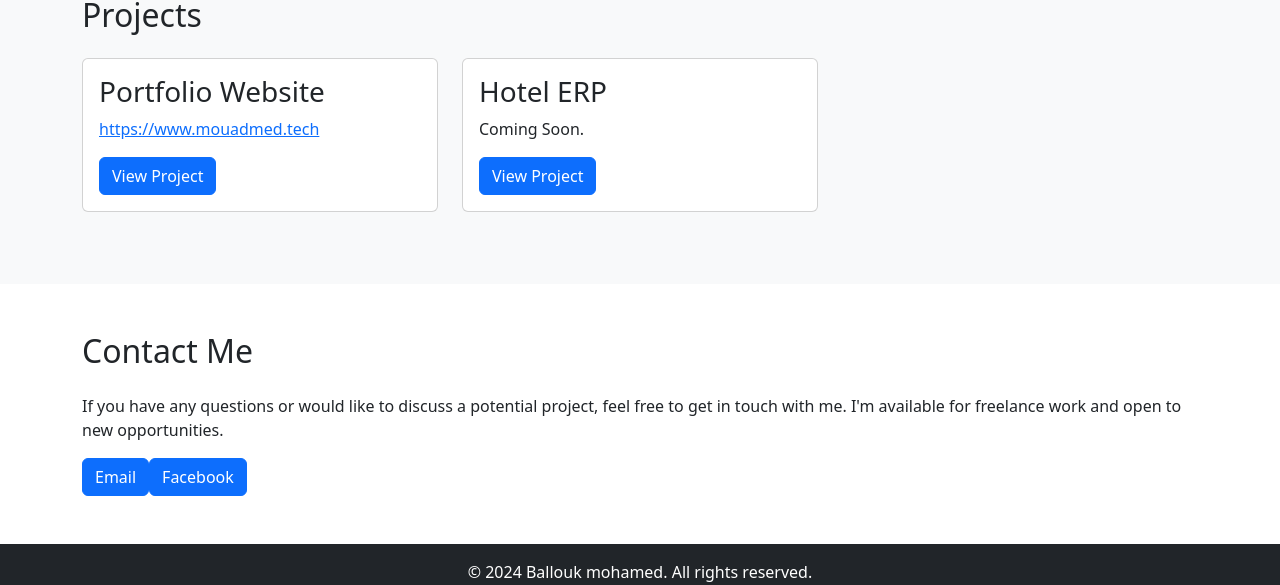
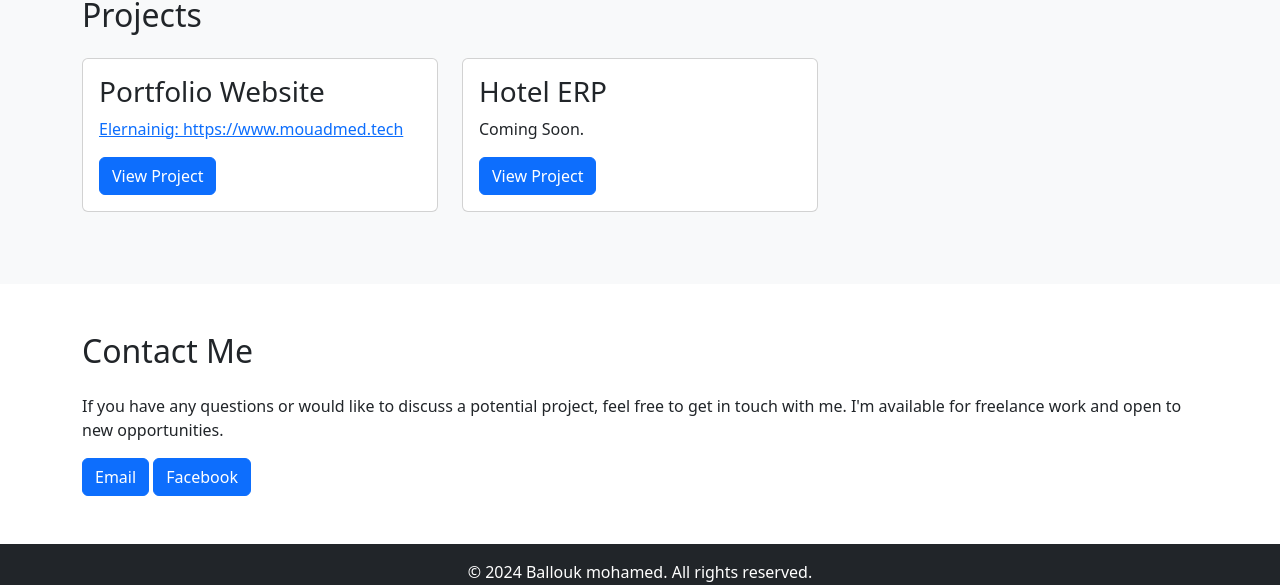
Before and after one commit to balmed/MyLandingPage, a Jekyll site: the page index.html, which Jekyll copies as it is, in a window 1280 px wide. Shown: the part 750-1335 px from the top of the page. Built offline with Jekyll 4.4.1, drawn with Linux system fonts in a browser that asks for light colours.

Commit message:
Update index.html
modify 4

```diff
--- a/index.html
+++ b/index.html
@@ -58,7 +58,7 @@
           <div class="card">
             <div class="card-body">
               <h3 class="card-title">Portfolio Website</h3>
-              <p class="card-text"><a href="https://www.mouadmed.tech">https://www.mouadmed.tech</a></p>
+              <p class="card-text"><a href="https://www.mouadmed.tech">Elernainig: https://www.mouadmed.tech</a></p>
               <a href="#" class="btn btn-primary">View Project</a>
             </div>
           </div>
@@ -81,7 +81,8 @@
     <div class="container">
       <h2 class="mb-4">Contact Me</h2>
       <p>If you have any questions or would like to discuss a potential project, feel free to get in touch with me. I'm available for freelance work and open to new opportunities.</p>
-      <a href="iwymed@gmail.com" class="btn btn-primary">Email</a><a href="iwymed@gmail.com" class="btn btn-primary">Facebook</a>
+      <a href="iwymed@gmail.com" class="btn btn-primary">Email</a>
+      <a href="facebook" class="btn btn-primary">Facebook</a>
     </div>
   </section>
 
```
